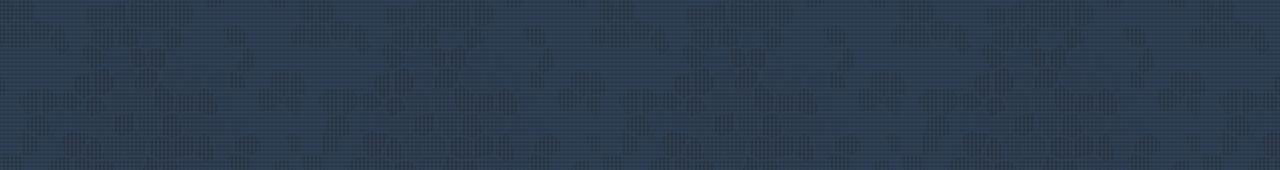
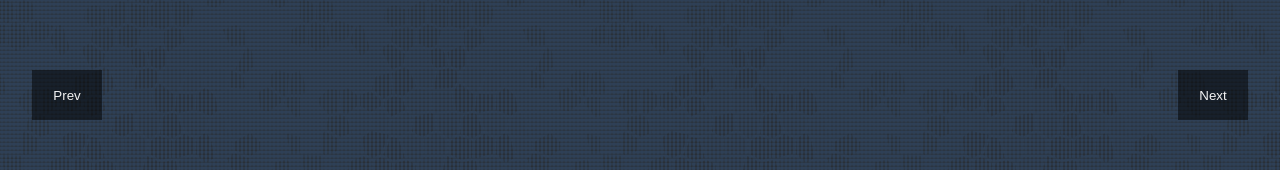
Before and after one commit to nataliaCodes/portfolio, a React (Create React App) app: page /portfolio in a window 1280 px wide. Shown: the part 305-475 px from the top of the page. Built offline with nearby package versions, Linux system fonts and the light colour scheme.

Commit message:
Add Carousel controls

```diff
--- a/src/App.scss
+++ b/src/App.scss
@@ -9,6 +9,7 @@
 @import './pages/Contact/Contact.scss';
 @import './pages/Portfolio/Portfolio.scss';
 @import './components/Slide/Slide.scss';
+@import './components/CarouselControls/CarouselControls.scss';
 
 body {
   background-color: $darkGray;
--- /dev/null
+++ b/src/components/CarouselControls/CarouselControls.jsx
@@ -0,0 +1,10 @@
+import React from "react";
+
+export default function CarouselControls({prev, next}) {
+  return (
+    <div>
+      <button className="carousel-control left" onClick={prev}>Prev</button>
+      <button className="carousel-control right" onClick={next}>Next</button>
+    </div>
+  );
+}
--- /dev/null
+++ b/src/components/CarouselControls/CarouselControls.scss
@@ -0,0 +1,19 @@
+.carousel-control {
+  background-color: rgba(0, 0, 0, 0.5);
+  border: none;
+  display: inline-block;
+  position: absolute;
+  height: 50px;
+  width: 70px;
+  top: calc(50% - 25px);
+  color: #f3f3f3;
+  cursor: pointer;
+}
+
+.left {
+  left: 2.5vw;
+}
+
+.right {
+  right: 2.5vw;
+}
--- a/src/components/Slide/Slide.jsx
+++ b/src/components/Slide/Slide.jsx
@@ -2,7 +2,7 @@
 
   return (
     <div className="carousel-item">
-      <img src={slide.image} />
+      <img src={slide.image} alt={slide.title} />
     </div>
     // <div
     //   className="slide"
--- a/src/pages/Portfolio/Portfolio.jsx
+++ b/src/pages/Portfolio/Portfolio.jsx
@@ -1,5 +1,6 @@
-import React, { useState } from 'react';
+import React, { useState, useEffect } from 'react';
 import Slide from '../../components/Slide/Slide';
+import CarouselControls from '../../components/CarouselControls/CarouselControls';
 
 export default function Portfolio() {
   const slides = [
@@ -40,16 +41,39 @@
     }
   ];
 
-  // const [current, setCurrent] = useState(2);
+  const [current, setCurrent] = useState(0);
+
+  const prev = () => {
+    const index = current > 0 ? current - 1 : slides.length -1;
+    setCurrent(index);
+  }
+
+  const next = () => {
+    const index = current < slides.length -1 ? current + 1 : 0;
+    setCurrent(index);
+  }
+
+  //!!activate this if you want conitnuous image scrolling!!
+  // useEffect(() => {
+  //   const slideInterval = setInterval(() => {
+  //     setCurrent(current => current < slides.length - 1 ? current + 1 : 0)
+  //   }, 3000)
+
+  //   return () => clearInterval(slideInterval)
+  // }, [slides.length])
 
   return (
     <div className="container">
       <div className="carousel">
-        <div className="carousel-inner">
+        <div
+          className="carousel-inner"
+          style={{ transform: `translateX(${-current * 100}%)`}}
+        >
           {[...slides].map((slide, i) => (
             <Slide slide={slide} key={i} />
           ))}
         </div>
+        <CarouselControls prev={prev} next={next} />
       </div>
     </div>
     // <div className="page-content">
--- a/src/pages/Portfolio/Portfolio.scss
+++ b/src/pages/Portfolio/Portfolio.scss
@@ -15,12 +15,13 @@
 .carousel {
   margin: 0 auto;
   overflow: hidden;
-  max-width: 95vw;
+  max-width: 96vw;
 }
 
 .carousel-inner {
   white-space: nowrap;
   height: 70vh;
+  transition: ease 1s;
 }
 
 // .slides {
```
